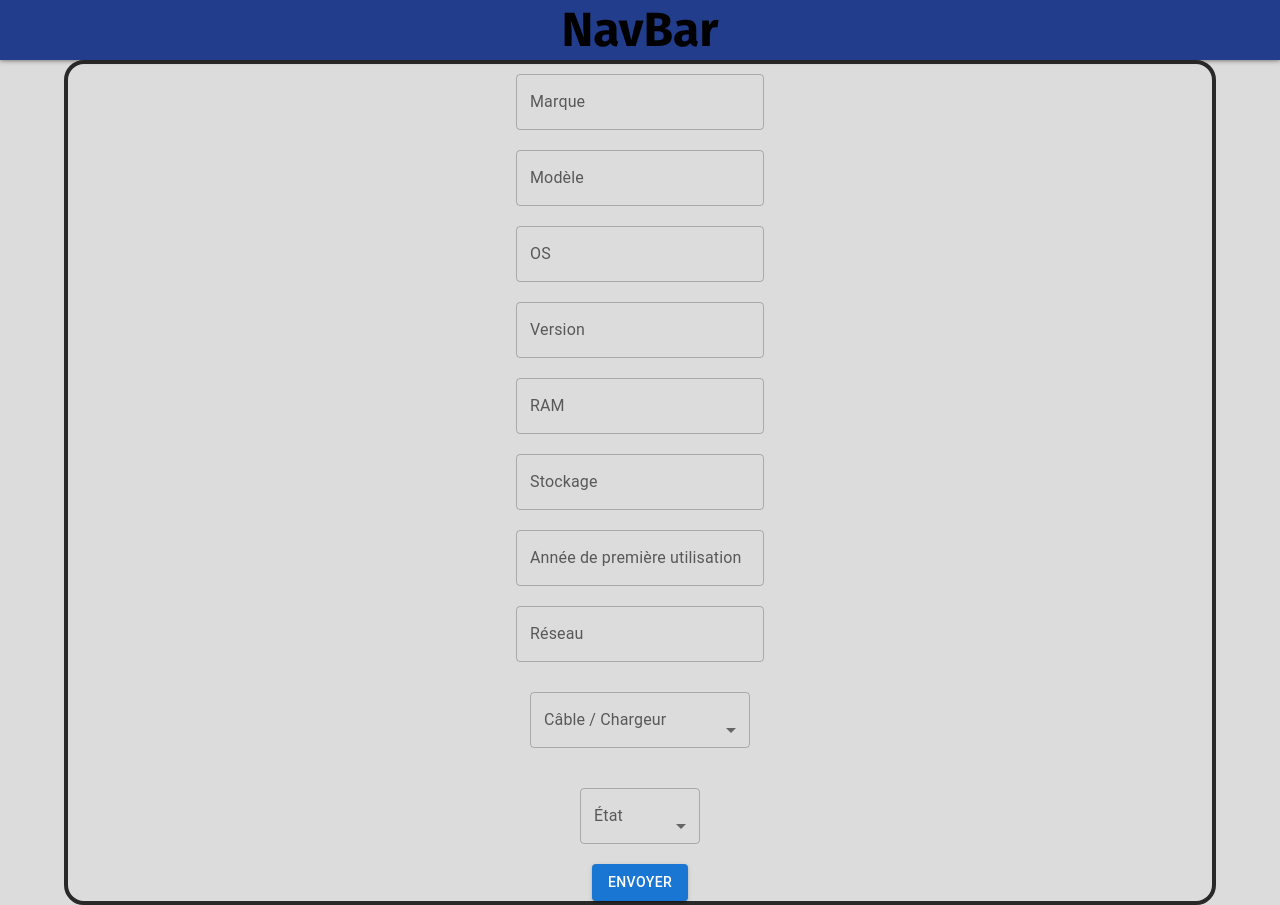
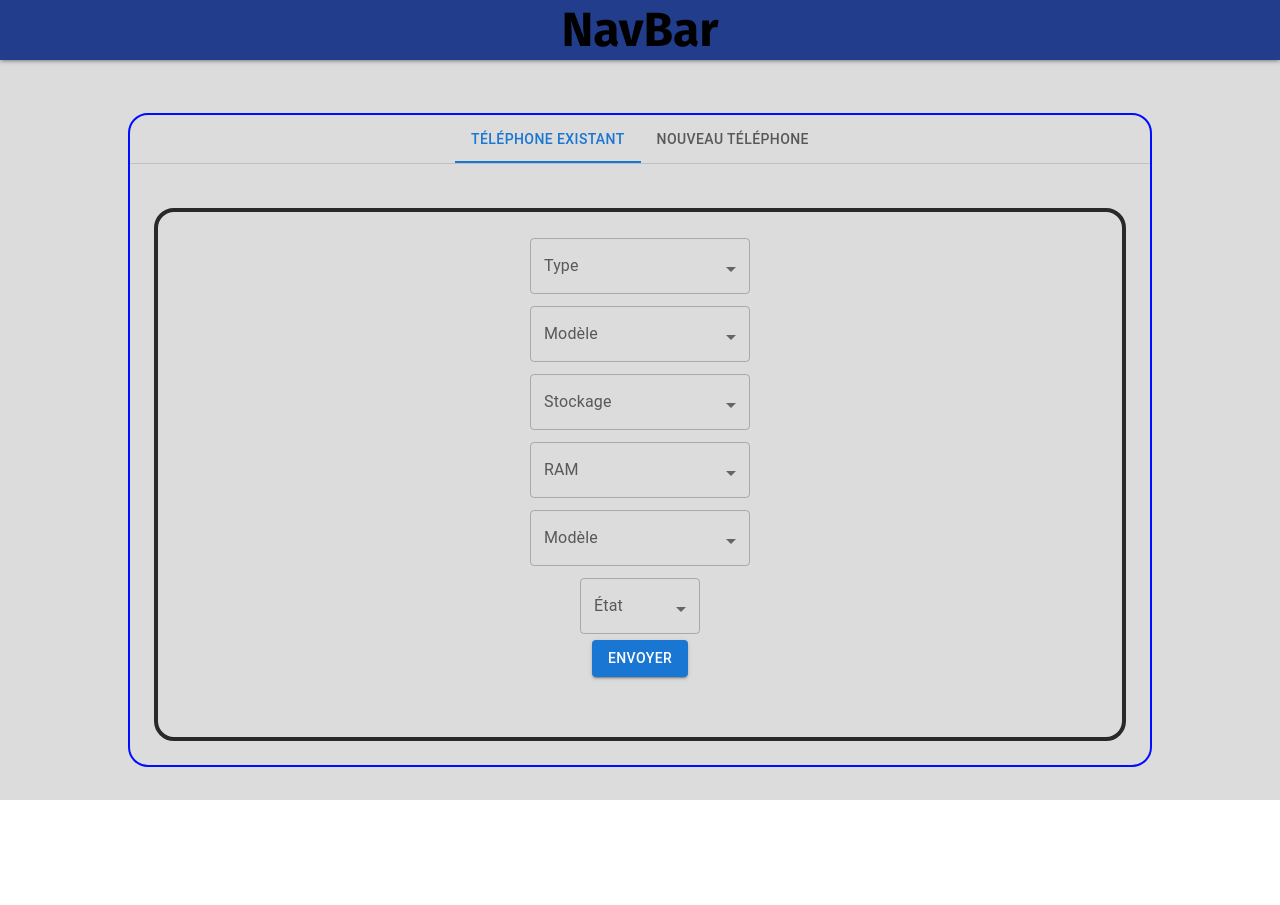
Before and after one commit to VanessaGrd/Hackathon2-EmmausConnect, a React (Vite) app in the folder frontend/: page /home/smartphone in a window 1280 px wide. After the commit the page ends 800 px from the top, so only its background shows below. Built offline with nearby package versions, Linux system fonts and the light colour scheme; the HTML template or start-up script is replaced by a standard one; a web font is replaced by a local one.

Commit message:
algo finished

```diff
--- a/frontend/src/App.jsx
+++ b/frontend/src/App.jsx
@@ -5,7 +5,7 @@ import Login from "./pages/Login/Login";
 import Admin from "./pages/Admin/Admin";
 import AdminHome from "./components/AdminComponents/AdminHome/AdminHome";
 import UserHome from "./components/UserComponents/UserHome/UserHome";
-import TestSmartphone from "./components/UserComponents/TestSmartphone/TestSmartphone";
+import TestNewSmartphone from "./components/UserComponents/TestNewSmartphone/TestNewSmartphone";
 
 import "./App.css";
 
@@ -17,7 +17,7 @@ function App() {
         <Route path="/" element={<Login />} />
         <Route path="/home/" element={<Home />}>
           <Route index element={<UserHome />} />
-          <Route path="smartphone" element={<TestSmartphone />} />
+          <Route path="smartphone" element={<TestNewSmartphone />} />
         </Route>
         <Route path="/admin" element={<Admin />}>
           <Route index element={<AdminHome />} />
--- /dev/null
+++ b/frontend/src/components/UserComponents/TestNewSmartphone/ExistingSmartphone/ExistingSmartphone.jsx
@@ -0,0 +1,164 @@
+import { useState } from "react";
+import Button from "@mui/material/Button";
+import Box from "@mui/material/Box";
+import InputLabel from "@mui/material/InputLabel";
+import MenuItem from "@mui/material/MenuItem";
+import FormControl from "@mui/material/FormControl";
+import Select from "@mui/material/Select";
+import styles from "./ExistingSmartphone.module.css";
+import filterSmartphone from "../AlgoSmartphone";
+
+export default function ExistingSmartphone() {
+  const [smartphones, setSmartphones] = useState({
+    marque: "",
+    model: "",
+    OS: "",
+    version: "",
+    ram: "",
+    stockage: "",
+    date: "",
+    olderness: "",
+    reseau: "",
+    accessories: "",
+    state: "",
+    categorie: "",
+  });
+
+  // const thesmartphones = {
+  //   OS: "IOS",
+  //   version: 12,
+  //   ram: 6,
+  //   stockage: 64,
+  //   date: "2021",
+  //   olderness: 2,
+  //   reseau: "4G",
+  //   accessories: 1,
+  //   state: 3,
+  //   categorie: "",
+  // };
+
+  smartphones.olderness =
+    new Date().getFullYear() - parseInt(smartphones.date, 10);
+
+  const handleChangeValue = (e) => {
+    setSmartphones({ ...smartphones, [e.target.name]: e.target.value });
+  };
+
+  const handleValid = () => {
+    filterSmartphone(smartphones);
+  };
+  console.info(smartphones);
+  return (
+    <div className={styles.testsmartphone_container}>
+      <Box sx={{ minWidth: 220 }}>
+        <FormControl fullWidth>
+          <InputLabel id="demo-simple-select-label">Type</InputLabel>
+          <Select
+            labelId="demo-simple-select-label"
+            id="demo-simple-select"
+            name="accessories"
+            label="État"
+            onChange={handleChangeValue}
+          >
+            <MenuItem value={undefined}>Please Select</MenuItem>
+            <MenuItem value={0}>Apple</MenuItem>
+            <MenuItem value={1}>Android</MenuItem>
+          </Select>
+        </FormControl>
+      </Box>
+      <Box sx={{ minWidth: 220 }}>
+        <FormControl fullWidth>
+          <InputLabel id="demo-simple-select-label">Modèle</InputLabel>
+          <Select
+            labelId="demo-simple-select-label"
+            id="demo-simple-select"
+            name="accessories"
+            label="État"
+            onChange={handleChangeValue}
+          >
+            <MenuItem value={undefined}>Please Select</MenuItem>
+            <MenuItem value={0}>Non</MenuItem>
+            <MenuItem value={1}>Oui</MenuItem>
+          </Select>
+        </FormControl>
+      </Box>
+      <Box sx={{ minWidth: 220 }}>
+        <FormControl fullWidth>
+          <InputLabel id="demo-simple-select-label">Stockage</InputLabel>
+          <Select
+            labelId="demo-simple-select-label"
+            id="demo-simple-select"
+            name="accessories"
+            label="État"
+            onChange={handleChangeValue}
+          >
+            <MenuItem value={undefined}>Please Select</MenuItem>
+            <MenuItem value={0}>8Go</MenuItem>
+            <MenuItem value={1}>16Go</MenuItem>
+            <MenuItem value={2}>32Go</MenuItem>
+            <MenuItem value={3}>64Go</MenuItem>
+            <MenuItem value={4}>128Go</MenuItem>
+          </Select>
+        </FormControl>
+      </Box>
+      <Box sx={{ minWidth: 220 }}>
+        <FormControl fullWidth>
+          <InputLabel id="demo-simple-select-label">RAM</InputLabel>
+          <Select
+            labelId="demo-simple-select-label"
+            id="demo-simple-select"
+            name="accessories"
+            label="État"
+            onChange={handleChangeValue}
+          >
+            <MenuItem value={undefined}>Please Select</MenuItem>
+            <MenuItem value={0}>Non</MenuItem>
+            <MenuItem value={1}>Oui</MenuItem>
+          </Select>
+        </FormControl>
+      </Box>
+      <Box sx={{ minWidth: 220 }}>
+        <FormControl fullWidth>
+          <InputLabel id="demo-simple-select-label">Modèle</InputLabel>
+          <Select
+            labelId="demo-simple-select-label"
+            id="demo-simple-select"
+            name="accessories"
+            label="État"
+            onChange={handleChangeValue}
+          >
+            <MenuItem value={undefined}>Please Select</MenuItem>
+            <MenuItem value={0}>Non</MenuItem>
+            <MenuItem value={1}>Oui</MenuItem>
+          </Select>
+        </FormControl>
+      </Box>
+      <Box sx={{ minWidth: 120 }}>
+        <FormControl fullWidth>
+          <InputLabel id="demo-simple-select-label">État</InputLabel>
+          <Select
+            labelId="demo-simple-select-label"
+            id="demo-simple-select"
+            name="state"
+            label="État"
+            onChange={handleChangeValue}
+          >
+            <MenuItem value={undefined}>Please Select</MenuItem>
+            <MenuItem value={0}>DEEE</MenuItem>
+            <MenuItem value={1}>Réparable</MenuItem>
+            <MenuItem value={2}>Bloqué</MenuItem>
+            <MenuItem value={3}>Recondiationnable</MenuItem>
+            <MenuItem value={4}>Reconditionné</MenuItem>
+          </Select>
+        </FormControl>
+      </Box>
+      <Button
+        sx={{ marginBottom: 5 }}
+        variant="contained"
+        onClick={handleValid}
+      >
+        Envoyer
+      </Button>
+    </div>
+  );
+}
--- /dev/null
+++ b/frontend/src/components/UserComponents/TestNewSmartphone/ExistingSmartphone/ExistingSmartphone.module.css
@@ -0,0 +1,16 @@
+.testsmartphone_container {
+
+    height: fit-content;
+    margin-top: 20px;
+    padding: 20px 0;
+    border: solid rgb(41, 41, 41) 4px;
+    border-radius: 20px;
+    display: flex;
+    align-items: center;
+    justify-content: center;
+    flex-direction: column;
+  }
+
+  .testsmartphone_container * {
+    margin: 3px 0;
+  }
--- /dev/null
+++ b/frontend/src/components/UserComponents/TestNewSmartphone/TestNewSmartphone.jsx
@@ -0,0 +1,45 @@
+import { useState } from "react";
+import Box from "@mui/material/Box";
+import Tab from "@mui/material/Tab";
+import TabContext from "@mui/lab/TabContext";
+import TabList from "@mui/lab/TabList";
+import TabPanel from "@mui/lab/TabPanel";
+import styles from "./TestNewSmartphone.module.css";
+import TestSmartphone from "./TestSmartphone/TestSmartphone";
+import ExistingSmartphone from "./ExistingSmartphone/ExistingSmartphone";
+
+export default function TestNewSmartphone() {
+  const [value, setValue] = useState("1");
+
+  const handleChange = (event, newValue) => {
+    setValue(newValue);
+  };
+  return (
+    <div className={styles.testnewsmartphone_container}>
+      <Box sx={{ width: "100%", typography: "body1" }}>
+        <TabContext value={value}>
+          <Box
+            sx={{
+              borderBottom: 1,
+              borderColor: "divider",
+              display: "flex",
+              justifyContent: "center",
+              alignContent: "center",
+            }}
+          >
+            <TabList onChange={handleChange} aria-label="lab API tabs example">
+              <Tab label="Téléphone Existant" value="1" />
+              <Tab label="Nouveau Téléphone" value="2" />
+            </TabList>
+          </Box>
+          <TabPanel value="1">
+            <ExistingSmartphone />
+          </TabPanel>
+          <TabPanel value="2">
+            <TestSmartphone />
+          </TabPanel>
+        </TabContext>
+      </Box>
+    </div>
+  );
+}
--- /dev/null
+++ b/frontend/src/components/UserComponents/TestNewSmartphone/TestNewSmartphone.module.css
@@ -0,0 +1,7 @@
+.testnewsmartphone_container {
+    width: 80vw;
+    height: fit-content;
+    border: solid rgb(0, 13, 255) 2px;
+    border-radius: 20px;
+    margin-top: 80px;
+}
--- a/frontend/src/components/UserComponents/TestSmartphone/TestSmartphone.jsx
+++ b/frontend/src/components/UserComponents/TestNewSmartphone/TestSmartphone/TestSmartphone.jsx
@@ -7,7 +7,7 @@ import MenuItem from "@mui/material/MenuItem";
 import FormControl from "@mui/material/FormControl";
 import Select from "@mui/material/Select";
 import styles from "./TestSmartphone.module.css";
-import filterSmartphone from "./AlgoSmartphone";
+import filterSmartphone from "../AlgoSmartphone";
 
 export default function TestSmartphone() {
   const [smartphones, setSmartphones] = useState({
@@ -144,7 +144,11 @@ export default function TestSmartphone() {
           </Select>
         </FormControl>
       </Box>
-      <Button variant="contained" onClick={handleValid}>
+      <Button
+        sx={{ marginBottom: 10 }}
+        variant="contained"
+        onClick={handleValid}
+      >
         Envoyer
       </Button>
     </div>
--- a/frontend/src/components/UserComponents/TestSmartphone/TestSmartphone.module.css
+++ b/frontend/src/components/UserComponents/TestNewSmartphone/TestSmartphone/TestSmartphone.module.css
@@ -1,8 +1,7 @@
 .testsmartphone_container {
-  min-width: 90vw;
-  min-height: 70vh;
   height: fit-content;
-  margin-top: 60px;
+  margin-top: 20px;
+  padding: 20px 0;
   border: solid rgb(41, 41, 41) 4px;
   border-radius: 20px;
   display: flex;
@@ -12,5 +11,5 @@
 }
 
 .testsmartphone_container * {
-  margin: 10px 0;
+  margin: 3px 0;
 }
```
Also changed, not shown: frontend/src/components/UserComponents/TestNewSmartphone/AlgoSmartphone.js (renamed from frontend/src/components/UserComponents/TestSmartphone/AlgoSmartphone.js).
